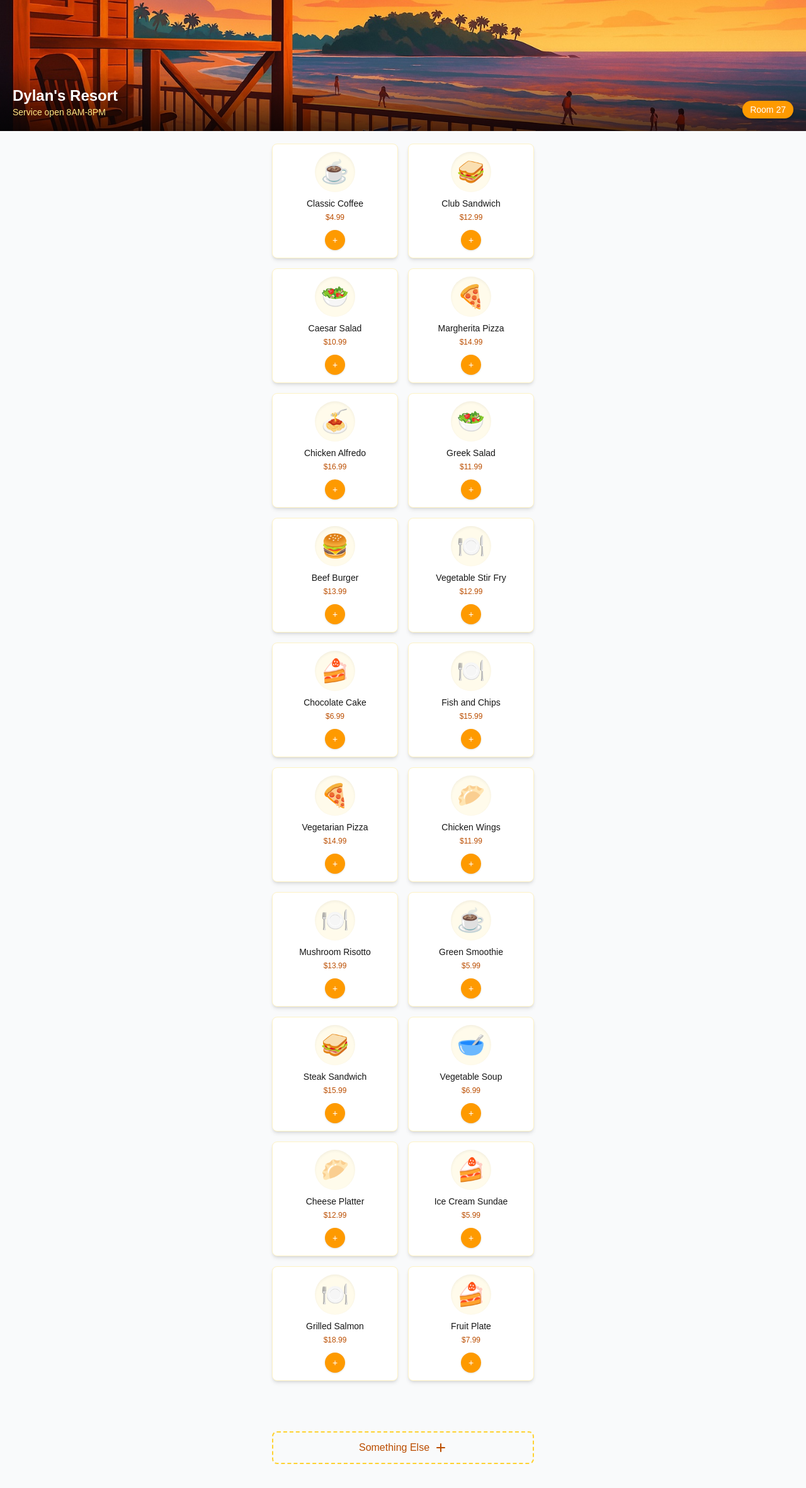
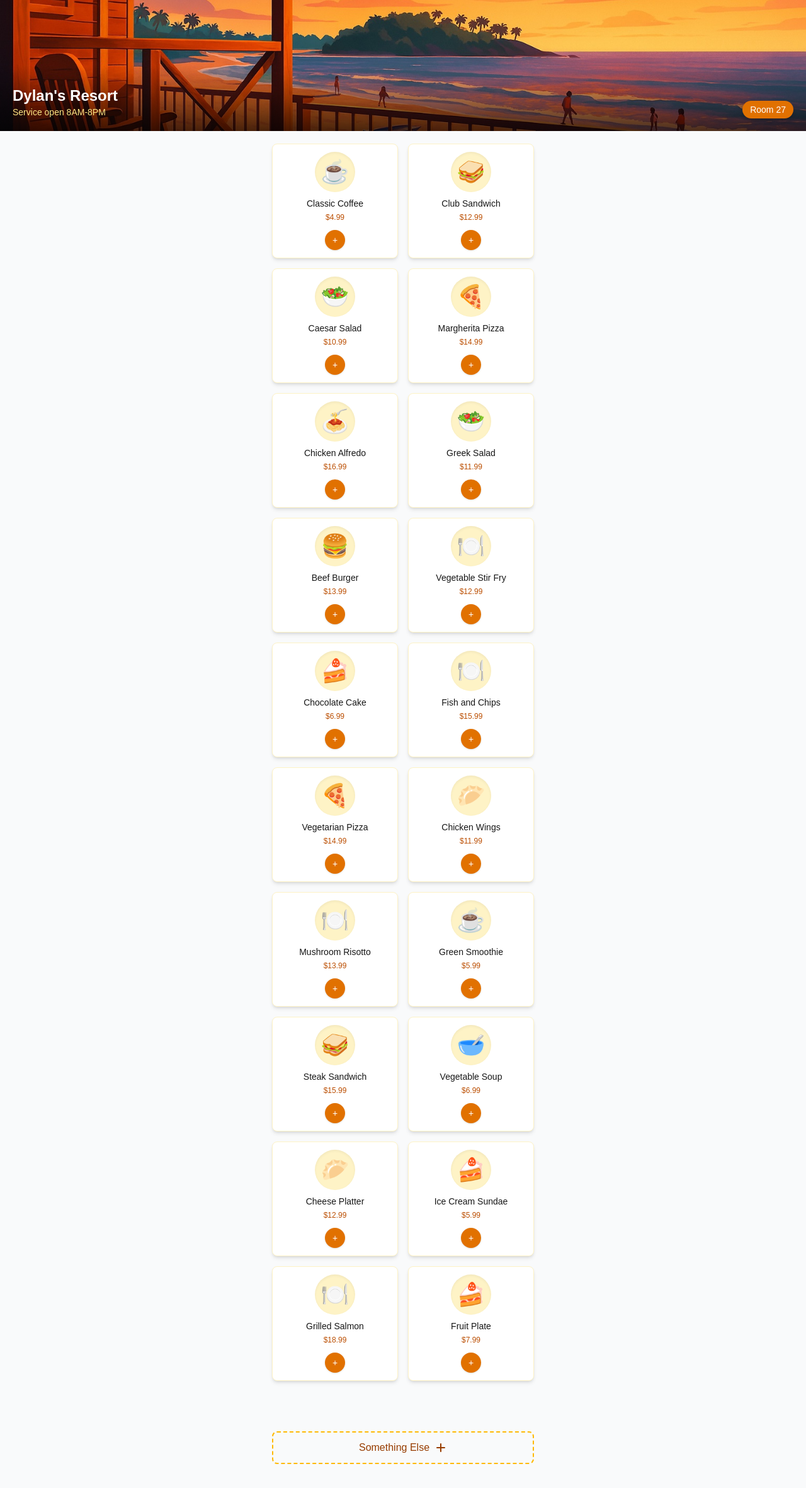
Before and after one commit to GidonR27/serveasy, a Next.js app: page / in a window 1280 px wide. Shown: the top 2362 px of the page at 63% size. Built offline with nearby package versions, Linux system fonts and the light colour scheme.

Commit message:
Update button colors to a more subtle amber/orange tone

```diff
--- a/src/app/page.tsx
+++ b/src/app/page.tsx
@@ -118,7 +118,7 @@ export default function Home() {
             <h1 className="text-2xl font-bold drop-shadow-md">Dylan&apos;s Resort</h1>
             <p className="text-sm font-medium text-amber-200">Service open 8AM-8PM</p>
           </div>
-          <div className="bg-amber-500 bg-opacity-90 text-white px-3 py-1 rounded-full text-sm font-medium shadow-md">
+          <div className="bg-amber-600 bg-opacity-90 text-white px-3 py-1 rounded-full text-sm font-medium shadow-md">
             Room {roomNumber}
           </div>
         </div>
@@ -132,7 +132,7 @@ export default function Home() {
             <div key={item.id} className="bg-white rounded-lg shadow-md overflow-hidden border border-amber-100">
               <div className="p-3">
                 <div className="flex flex-col items-center">
-                  <div className="w-16 h-16 bg-amber-50 rounded-full flex items-center justify-center text-4xl mb-2 shadow-inner">
+                  <div className="w-16 h-16 bg-amber-100 rounded-full flex items-center justify-center text-4xl mb-2 shadow-inner">
                     {categoryIcons[item.category] || '🍴'}
                   </div>
                   <h3 className="font-medium text-sm text-center mb-1">{item.name}</h3>
@@ -153,7 +153,7 @@ export default function Home() {
                     )}
                     <button
                       onClick={() => addToOrder(item)}
-                      className="bg-amber-500 text-white w-8 h-8 rounded-full flex items-center justify-center shadow-sm hover:bg-amber-600 transition-colors"
+                      className="bg-amber-600 text-white w-8 h-8 rounded-full flex items-center justify-center shadow-sm hover:bg-amber-700 transition-colors"
                     >
                       <span className="text-sm font-medium">+</span>
                     </button>
@@ -167,7 +167,7 @@ export default function Home() {
         {/* Something Else Button */}
         <div className="mb-20">
           <button
-            className="w-full py-3 border-2 border-dashed border-amber-300 rounded-lg text-amber-700 flex items-center justify-center hover:bg-amber-50 transition-colors"
+            className="w-full py-3 border-2 border-dashed border-amber-400 rounded-lg text-amber-800 flex items-center justify-center hover:bg-amber-50 transition-colors"
             onClick={() => alert("This would open a form to request a custom item")}
           >
             <span className="mr-2 font-medium">Something Else</span>
@@ -210,7 +210,7 @@ export default function Home() {
                   const item = menuItems.find(item => item.id === showOptions);
                   if (item) confirmOptions(item);
                 }}
-                className="px-4 py-2 bg-amber-500 text-white rounded-lg hover:bg-amber-600 transition-colors"
+                className="px-4 py-2 bg-amber-600 text-white rounded-lg hover:bg-amber-700 transition-colors"
               >
                 Confirm
               </button>
@@ -221,16 +221,16 @@ export default function Home() {
 
       {/* Order Summary and Submit Button (Fixed at bottom) */}
       {orderItems.length > 0 && (
-        <div className="fixed bottom-0 left-0 right-0 bg-white shadow-lg border-t border-amber-100 p-4 z-10">
+        <div className="fixed bottom-0 left-0 right-0 bg-white shadow-lg border-t border-amber-200 p-4 z-10">
           <div className="max-w-md mx-auto">
             <div className="flex justify-between items-center mb-3">
               <div>
                 <span className="font-medium">{totalItems} item{totalItems !== 1 ? 's' : ''}</span>
-                <span className="mx-2 text-amber-300">|</span>
-                <span className="font-bold text-amber-700">${totalPrice}</span>
+                <span className="mx-2 text-amber-400">|</span>
+                <span className="font-bold text-amber-800">${totalPrice}</span>
               </div>
               <button
-                className="text-amber-500 text-sm font-medium hover:text-amber-600 transition-colors"
+                className="text-amber-700 text-sm font-medium hover:text-amber-800 transition-colors"
                 onClick={() => setShowOrderDetails(true)}
               >
                 View Order
@@ -238,7 +238,7 @@ export default function Home() {
             </div>
             <button
               onClick={handleSubmit}
-              className="w-full bg-amber-500 text-white py-3 rounded-lg font-semibold shadow-md hover:bg-amber-600 transition-colors"
+              className="w-full bg-amber-600 text-white py-3 rounded-lg font-semibold shadow-md hover:bg-amber-700 transition-colors"
             >
               Submit Order
             </button>
@@ -263,8 +263,8 @@ export default function Home() {
             {orderItems.map((item, index) => (
               <div key={index} className="flex justify-between items-center mb-4 pb-3 border-b border-amber-100">
                 <div className="flex items-start">
-                  <div className="bg-amber-50 h-10 w-10 rounded-full flex-shrink-0 flex items-center justify-center mr-3 shadow-inner">
-                    <span className="text-sm font-bold text-amber-700">{item.quantity}x</span>
+                  <div className="bg-amber-100 h-10 w-10 rounded-full flex-shrink-0 flex items-center justify-center mr-3 shadow-inner">
+                    <span className="text-sm font-bold text-amber-800">{item.quantity}x</span>
                   </div>
                   <div>
                     <p className="font-medium">{item.menuItem.name}</p>
@@ -275,7 +275,7 @@ export default function Home() {
                     )}
                   </div>
                 </div>
-                <p className="font-medium text-amber-700">${(item.menuItem.price * item.quantity).toFixed(2)}</p>
+                <p className="font-medium text-amber-800">${(item.menuItem.price * item.quantity).toFixed(2)}</p>
               </div>
             ))}
 
@@ -293,12 +293,12 @@ export default function Home() {
             <div className="mt-5 pt-4 border-t border-amber-100">
               <div className="flex justify-between font-bold mb-5">
                 <span>Total</span>
-                <span className="text-amber-700">${totalPrice}</span>
+                <span className="text-amber-800">${totalPrice}</span>
               </div>
 
               <button
                 onClick={handleSubmit}
-                className="w-full bg-amber-500 text-white py-3 rounded-lg font-semibold shadow-md hover:bg-amber-600 transition-colors"
+                className="w-full bg-amber-600 text-white py-3 rounded-lg font-semibold shadow-md hover:bg-amber-700 transition-colors"
               >
                 Submit Order
               </button>
```
